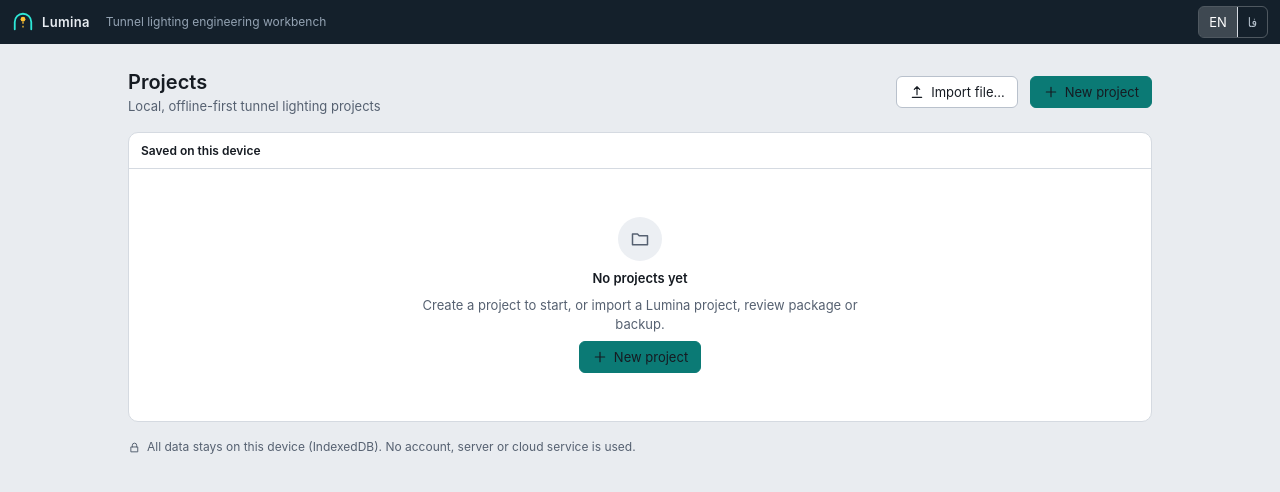
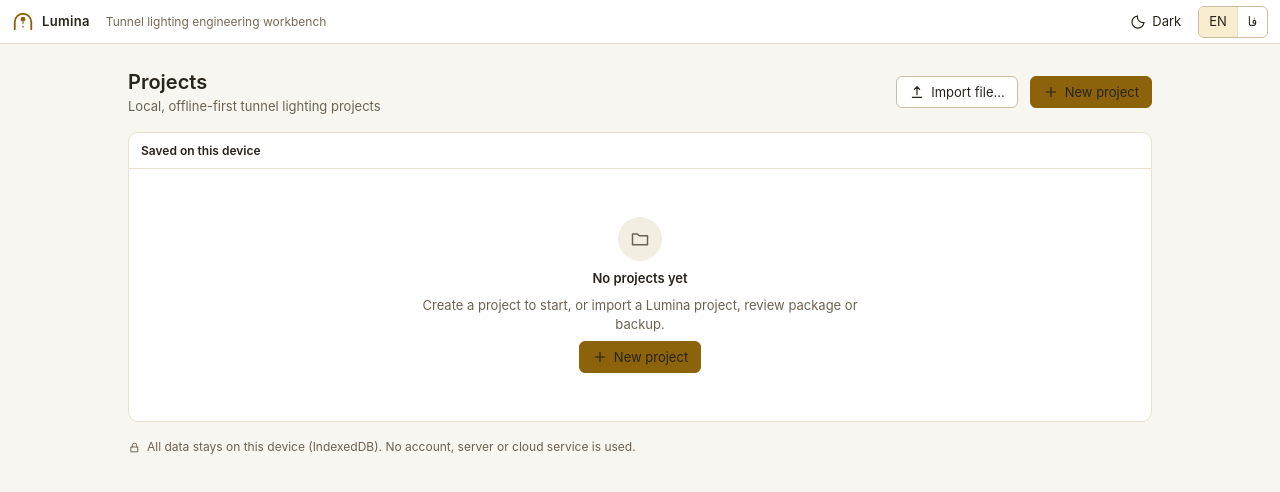
Before and after one commit to Amirmpm/lumina, a React (Vite) app: page / in a window 1280 px wide. Shown: the top 492 px of the page. Built offline with nearby package versions, Linux system fonts and the light colour scheme.

Commit message:
Add white and gold theme with dark mode

```diff
--- a/index.html
+++ b/index.html
@@ -3,7 +3,7 @@
   <head>
     <meta charset="UTF-8" />
     <meta name="viewport" content="width=device-width, initial-scale=1.0" />
-    <meta name="theme-color" content="#14202b" />
+    <meta name="theme-color" content="#ffffff" />
     <link rel="manifest" href="./manifest.webmanifest" />
     <link rel="icon" href="./icon.svg" type="image/svg+xml" />
     <title>Lumina — Tunnel Lighting Design &amp; Optimization</title>
--- a/src/App.tsx
+++ b/src/App.tsx
@@ -1,4 +1,4 @@
-import { useEffect } from 'react';
+import { useEffect, useLayoutEffect, useState } from 'react';
 import { useT } from './i18n';
 import { act, useS } from './ui/store';
 import type { Stage } from './ui/store';
@@ -16,14 +16,25 @@ const RAIL: { id: Stage; icon: string; k: string }[] = [
   { id: 'results', icon: 'chart', k: 'stage.results' }, { id: 'optimize', icon: 'wand', k: 'stage.optimize' }, { id: 'scenarios', icon: 'compare', k: 'stage.scenarios' }, { id: 'files', icon: 'folder', k: 'stage.files' },
 ];
 
+type Theme = 'light' | 'dark';
+function ThemeToggle({ theme, onToggle }: { theme: Theme; onToggle: () => void }) {
+  const t = useT();
+  const label = t(theme === 'light' ? 'theme.switchDark' : 'theme.switchLight');
+  return <button className="btn btn-ink btn-sm" onClick={onToggle} aria-label={label} title={label}>
+    {theme === 'light'
+      ? <svg width="16" height="16" viewBox="0 0 24 24" fill="none" stroke="currentColor" strokeWidth="1.8" aria-hidden="true"><path d="M20.9 13A9 9 0 0 1 11 3.1 9 9 0 1 0 20.9 13Z" /></svg>
+      : <svg width="16" height="16" viewBox="0 0 24 24" fill="none" stroke="currentColor" strokeWidth="1.8" strokeLinecap="round" aria-hidden="true"><circle cx="12" cy="12" r="4" /><path d="M12 2v2m0 16v2M4.93 4.93l1.41 1.41m11.32 11.32 1.41 1.41M2 12h2m16 0h2M4.93 19.07l1.41-1.41M17.66 6.34l1.41-1.41" /></svg>}
+    <span className="max-[700px]:hidden">{t(theme === 'light' ? 'theme.dark' : 'theme.light')}</span>
+  </button>;
+}
 function SaveChip() {
   const t = useT(); const s = useS((x) => x.save); const review = useS((x) => x.review);
   if (review) return <Chip tone="info"><Icon n="lock" s={11} />{t('save.readonly')}</Chip>;
   const at = s.at ? new Date(s.at).toLocaleTimeString([], { hour: '2-digit', minute: '2-digit' }) : '';
-  if (s.status === 'saved') return <span className="chip" style={{ background: 'rgba(255,255,255,.1)', color: '#bfe9e3' }}><Icon n="check" s={11} />{t('save.saved')} {at}</span>;
-  if (s.status === 'saving') return <span className="chip" style={{ background: 'rgba(255,255,255,.1)', color: '#d9e2ea' }}><Icon n="refresh" s={11} className="spin" />{t('save.saving')}</span>;
-  if (s.status === 'unsaved') return <span className="chip" style={{ background: 'rgba(255,200,80,.2)', color: '#ffd68a' }}>{t('save.unsaved')}</span>;
-  return <button className="chip" style={{ background: 'rgba(255,90,70,.25)', color: '#ffb4aa' }} onClick={() => act.saveNow()}><Icon n="alert" s={11} />{t('save.error')}</button>;
+  if (s.status === 'saved') return <Chip tone="ok"><Icon n="check" s={11} />{t('save.saved')} {at}</Chip>;
+  if (s.status === 'saving') return <Chip><Icon n="refresh" s={11} className="spin" />{t('save.saving')}</Chip>;
+  if (s.status === 'unsaved') return <Chip tone="warn">{t('save.unsaved')}</Chip>;
+  return <button className="chip chip-danger" onClick={() => act.saveNow()}><Icon n="alert" s={11} />{t('save.error')}</button>;
 }
 function StatusBar() {
   const m = useModel(); const t = useT(); const sel = useS((s) => s.sel); const { ev, status, issues, lum } = m;
@@ -37,22 +48,23 @@ function StatusBar() {
     <span className="num ltr text-[var(--muted)]">x = {sel.x.toFixed(1)} m</span>
   </footer>;
 }
-function Shell() {
+function Shell({ theme, onToggleTheme }: { theme: Theme; onToggleTheme: () => void }) {
   const t = useT(); const s = useS((x) => x); const p = s.project!; const m = useModel();
   const type = TUNNEL_TYPES.find((x) => x.id === p.tunnelType)!;
   return <>
-    <header className="h-11 shrink-0 flex items-center gap-2 px-3 text-[var(--ink-text)]" style={{ background: 'var(--ink)' }}>
-      <button className="flex items-center gap-2 pe-3 me-1 border-e border-white/15 h-7" onClick={() => act.setStage('projects')} title={t('nav.projects')} aria-label={t('nav.projects')}><LogoMark /><span className="font-semibold tracking-wide">Lumina</span></button>
-      <input aria-label={t('meta.name')} className="bg-transparent border border-transparent hover:border-white/25 focus:border-white/60 rounded px-2 h-7 font-medium min-w-[120px] max-w-[320px] w-[24ch]" value={p.name} disabled={s.review} onChange={(e) => act.update((x) => ({ ...x, name: e.target.value }), { coalesce: 'name' })} />
+    <header className="h-11 shrink-0 flex items-center gap-2 px-3 text-[var(--ink-text)] border-b border-[var(--border)]" style={{ background: 'var(--ink)' }}>
+      <button className="flex items-center gap-2 pe-3 me-1 border-e border-[var(--border)] h-7" onClick={() => act.setStage('projects')} title={t('nav.projects')} aria-label={t('nav.projects')}><LogoMark /><span className="font-semibold tracking-wide">Lumina</span></button>
+      <input aria-label={t('meta.name')} className="bg-transparent border border-transparent hover:border-[var(--border)] focus:border-[var(--accent)] rounded px-2 h-7 font-medium min-w-[120px] max-w-[320px] w-[24ch]" value={p.name} disabled={s.review} onChange={(e) => act.update((x) => ({ ...x, name: e.target.value }), { coalesce: 'name' })} />
       <Chip>{type.label[s.lang]}</Chip><SaveChip />
       <span className="flex-1" />
       <Btn variant="ink" sm iconOnly icon="undo" title={`${t('common.undo')} (Ctrl+Z)`} disabled={!s.past.length || s.review} onClick={() => act.undo()} />
       <Btn variant="ink" sm iconOnly icon="redo" title={`${t('common.redo')} (Ctrl+Shift+Z)`} disabled={!s.future.length || s.review} onClick={() => act.redo()} />
       <button className="btn btn-primary btn-sm" disabled={m.status === 'blocked' || s.review} onClick={() => act.calculate()} title={t('calc.runHelp')}><Icon n="play" s={14} />{t('calc.run')}{m.status === 'stale' || m.status === 'none' ? <span className="dot" style={{ background: '#ffd68a' }} /> : null}</button>
-      <div className="seg" style={{ background: 'transparent', borderColor: 'rgba(255,255,255,.25)' }} role="group" aria-label={t('common.language')}>
-        {(['en', 'fa'] as const).map((l) => <button key={l} aria-pressed={s.lang === l} onClick={() => act.setLang(l)} style={{ color: s.lang === l ? '#fff' : '#b8c4d0', background: s.lang === l ? 'rgba(255,255,255,.18)' : 'transparent' }}>{l === 'en' ? 'EN' : 'فا'}</button>)}</div>
-      <div className="seg" style={{ background: 'transparent', borderColor: 'rgba(255,255,255,.25)' }} role="group" aria-label={t('common.units')}>
-        {(['metric', 'imperial'] as const).map((u) => <button key={u} aria-pressed={s.unit === u} onClick={() => act.setUnit(u)} style={{ color: s.unit === u ? '#fff' : '#b8c4d0', background: s.unit === u ? 'rgba(255,255,255,.18)' : 'transparent' }}>{u === 'metric' ? 'm' : 'ft'}</button>)}</div>
+      <ThemeToggle theme={theme} onToggle={onToggleTheme} />
+      <div className="seg" role="group" aria-label={t('common.language')}>
+        {(['en', 'fa'] as const).map((l) => <button key={l} aria-pressed={s.lang === l} onClick={() => act.setLang(l)}>{l === 'en' ? 'EN' : 'فا'}</button>)}</div>
+      <div className="seg" role="group" aria-label={t('common.units')}>
+        {(['metric', 'imperial'] as const).map((u) => <button key={u} aria-pressed={s.unit === u} onClick={() => act.setUnit(u)}>{u === 'metric' ? 'm' : 'ft'}</button>)}</div>
     </header>
     {s.review && <Banner tone="info" icon="lock" actions={<Btn sm variant="primary" onClick={() => act.makeEditableCopy(' (copy)')}>{t('review.copy')}</Btn>}>{t('review.banner')}</Banner>}
     <div className="flex-1 flex min-h-0">
@@ -71,9 +83,17 @@ function Shell() {
     <StatusBar />
   </>;
 }
-function LogoMark() { return <svg width="22" height="22" viewBox="0 0 24 24" aria-hidden="true"><path d="M3 20V12a9 9 0 0118 0v8" fill="none" stroke="#2ee6d6" strokeWidth="2" strokeLinecap="round" /><circle cx="12" cy="9" r="2.6" fill="#ffc233" /><path d="M12 12v8" stroke="#ffc233" strokeWidth="1.4" strokeDasharray="2 2" /></svg>; }
+function LogoMark() { return <svg width="22" height="22" viewBox="0 0 24 24" aria-hidden="true"><path d="M3 20V12a9 9 0 0118 0v8" fill="none" stroke="var(--accent)" strokeWidth="2" strokeLinecap="round" /><circle cx="12" cy="9" r="2.6" fill="var(--accent)" /><path d="M12 12v8" stroke="var(--accent)" strokeWidth="1.4" strokeDasharray="2 2" /></svg>; }
 
 export default function App() {
+  const [theme, setTheme] = useState<Theme>(() => {
+    try { return localStorage.getItem('lumina.theme') === 'dark' ? 'dark' : 'light'; } catch { return 'light'; }
+  });
+  useLayoutEffect(() => {
+    document.documentElement.dataset.theme = theme;
+    try { localStorage.setItem('lumina.theme', theme); } catch { /* storage may be unavailable */ }
+  }, [theme]);
+  const toggleTheme = () => setTheme((current) => current === 'light' ? 'dark' : 'light');
   const t = useT(); const ready = useS((s) => s.ready); const project = useS((s) => s.project); const stage = useS((s) => s.stage); const lang = useS((s) => s.lang);
   useEffect(() => { void act.init(); }, []);
   useEffect(() => { document.documentElement.lang = lang; document.documentElement.dir = lang === 'fa' ? 'rtl' : 'ltr'; document.title = t('app.title'); }, [lang, t]);
@@ -88,10 +108,11 @@ export default function App() {
     window.addEventListener('keydown', k); return () => window.removeEventListener('keydown', k);
   }, []);
   return <div className="h-full flex flex-col" dir={lang === 'fa' ? 'rtl' : 'ltr'}>
-    {!ready ? <div className="h-full grid place-items-center text-[var(--muted)]"><Icon n="refresh" className="spin" s={24} /></div> : project && stage !== 'projects' ? <Shell /> : <>
-      <header className="h-11 shrink-0 flex items-center gap-2 px-3 text-[var(--ink-text)]" style={{ background: 'var(--ink)' }}><LogoMark /><span className="font-semibold tracking-wide">Lumina</span><span className="text-[var(--ink-muted)] text-[12px] ms-2">{t('app.tag')}</span><span className="flex-1" />
+    {!ready ? <div className="h-full grid place-items-center text-[var(--muted)]"><Icon n="refresh" className="spin" s={24} /></div> : project && stage !== 'projects' ? <Shell theme={theme} onToggleTheme={toggleTheme} /> : <>
+      <header className="h-11 shrink-0 flex items-center gap-2 px-3 text-[var(--ink-text)] border-b border-[var(--border)]" style={{ background: 'var(--ink)' }}><LogoMark /><span className="font-semibold tracking-wide">Lumina</span><span className="text-[var(--ink-muted)] text-[12px] ms-2">{t('app.tag')}</span><span className="flex-1" />
         {project && <Btn variant="ink" sm onClick={() => act.setStage('design')}>{t('nav.back', { name: project.name })}</Btn>}
-        <div className="seg" style={{ background: 'transparent', borderColor: 'rgba(255,255,255,.25)' }}>{(['en', 'fa'] as const).map((l) => <button key={l} aria-pressed={lang === l} onClick={() => act.setLang(l)} style={{ color: lang === l ? '#fff' : '#b8c4d0', background: lang === l ? 'rgba(255,255,255,.18)' : 'transparent' }}>{l === 'en' ? 'EN' : 'فا'}</button>)}</div></header>
+        <ThemeToggle theme={theme} onToggle={toggleTheme} />
+        <div className="seg" role="group" aria-label={t('common.language')}>{(['en', 'fa'] as const).map((l) => <button key={l} aria-pressed={lang === l} onClick={() => act.setLang(l)}>{l === 'en' ? 'EN' : 'فا'}</button>)}</div></header>
       <main className="flex-1 min-h-0"><Home /></main></>}
     <DialogHost /><ToastHost />
   </div>;
--- a/src/i18n/index.ts
+++ b/src/i18n/index.ts
@@ -7,6 +7,7 @@ type P = Record<string, string | number>;
 export const D: Record<string, [string, string]> = {
   'app.title': ['Lumina — Tunnel Lighting Design & Optimization', 'لومینا — طراحی و بهینه‌سازی روشنایی تونل'], 'app.tag': ['Tunnel lighting engineering workbench', 'میزکار مهندسی روشنایی تونل'],
   'common.back': ['Back', 'قبلی'], 'common.next': ['Next', 'بعدی'], 'common.cancel': ['Cancel', 'انصراف'], 'common.confirm': ['Confirm', 'تأیید'], 'common.delete': ['Delete', 'حذف'], 'common.edit': ['Edit', 'ویرایش'], 'common.save': ['Save', 'ذخیره'],
+  'theme.dark': ['Dark', 'تیره'], 'theme.light': ['Light', 'روشن'], 'theme.switchDark': ['Switch to dark theme', 'تغییر به حالت تیره'], 'theme.switchLight': ['Switch to light theme', 'تغییر به حالت روشن'],
   'common.undo': ['Undo', 'واگرد'], 'common.redo': ['Redo', 'ازنو'], 'common.language': ['Language', 'زبان'], 'common.units': ['Units', 'یکاها'],
   'nav.projects': ['Projects', 'پروژه‌ها'], 'nav.main': ['Workflow', 'گردش کار'], 'nav.shortcuts': ['Ctrl+Enter calculate · Ctrl+S save · Ctrl+Z undo', 'Ctrl+Enter محاسبه · Ctrl+S ذخیره · Ctrl+Z واگرد'], 'nav.back': ['Back to “{name}”', 'بازگشت به «{name}»'],
   'stage.wizard': ['Setup', 'تنظیمات پروژه'], 'stage.design': ['Design', 'طراحی'], 'stage.library': ['Luminaires', 'چراغ‌ها'], 'stage.results': ['Results', 'نتایج'], 'stage.optimize': ['Optimize', 'بهینه‌سازی'], 'stage.scenarios': ['Scenarios', 'سناریوها'], 'stage.files': ['Files & export', 'فایل و خروجی'],
--- a/src/index.css
+++ b/src/index.css
@@ -2,17 +2,30 @@
 
 /* ───────── Lumina design tokens ───────── */
 :root {
-  --bg: #e9ecf0; --surface: #ffffff; --surface-2: #f5f6f8; --surface-3: #eceff3;
-  --border: #d5dae1; --border-strong: #b9c1cc;
-  --text: #161b22; --muted: #566171; --faint: #8a94a3;
-  --ink: #14202b; --ink-2: #1d2d3b; --ink-text: #e8edf2; --ink-muted: #94a3b3;
-  --accent: #0b7a75; --accent-hover: #096661; --accent-soft: #dcefed; --accent-text: #fff;
-  --ok: #12714a; --ok-soft: #e0f3e9; --warn: #9a5b06; --warn-soft: #fdf0d9; --danger: #b42318; --danger-soft: #fde7e5; --info: #1d5fa8; --info-soft: #e3eefa;
+  color-scheme: light;
+  --bg: #f8f6f0; --surface: #ffffff; --surface-2: #fcfaf5; --surface-3: #f3eee2;
+  --border: #e9e0cf; --border-strong: #cbbd9f;
+  --text: #29241b; --muted: #6d6252; --faint: #918573;
+  --ink: #ffffff; --ink-2: #fcfaf5; --ink-text: #29241b; --ink-muted: #756a58;
+  --accent: #8c630a; --accent-hover: #705006; --accent-soft: #f9edcf; --accent-text: #ffffff;
+  --ok: #12714a; --ok-text: #fff; --ok-soft: #e0f3e9; --warn: #925507; --warn-soft: #fdf0d9; --danger: #b42318; --danger-soft: #fde7e5; --info: #1d5fa8; --info-soft: #e3eefa;
   --r: 6px; --r-lg: 10px; --h: 32px; --h-sm: 26px;
-  --shadow: 0 1px 2px rgba(20,32,43,.08), 0 4px 16px rgba(20,32,43,.08);
-  --shadow-lg: 0 12px 40px rgba(20,32,43,.25);
+  --shadow: 0 1px 2px rgba(67,48,14,.08), 0 4px 16px rgba(67,48,14,.08);
+  --shadow-lg: 0 12px 40px rgba(45,32,10,.22);
   --font: "Inter", "Vazirmatn", "Segoe UI", Tahoma, "Noto Sans Arabic", system-ui, -apple-system, sans-serif;
 }
+:root[data-theme="dark"] {
+  color-scheme: dark;
+  --bg: #171612; --surface: #22201a; --surface-2: #2b2820; --surface-3: #373226;
+  --border: #494235; --border-strong: #75684f;
+  --text: #f5f0e5; --muted: #c8bda9; --faint: #a29783;
+  --ink: #1d1b16; --ink-2: #29251d; --ink-text: #f5f0e5; --ink-muted: #c0b49e;
+  --accent: #edc467; --accent-hover: #f5d58a; --accent-soft: #443719; --accent-text: #211a0c;
+  --ok: #80d5a9; --ok-text: #10281a; --ok-soft: #1d3d2e; --warn: #f0c47a; --warn-soft: #49361c; --danger: #ffaaa1; --danger-soft: #4c2926; --info: #9dc8fa; --info-soft: #24384f;
+  --shadow: 0 1px 3px rgba(0,0,0,.25), 0 4px 16px rgba(0,0,0,.2);
+  --shadow-lg: 0 12px 40px rgba(0,0,0,.5);
+}
+
 * { box-sizing: border-box; }
 html, body, #root { height: 100%; }
 body { margin: 0; background: var(--bg); color: var(--text); font: 13px/1.45 var(--font); -webkit-font-smoothing: antialiased; overflow: hidden; }
@@ -36,7 +49,7 @@ button, input, select, textarea { font: inherit; color: inherit; }
   .btn-sm { height: var(--h-sm); padding: 0 8px; font-size: 12px; }
   .btn-icon { width: var(--h); padding: 0; } .btn-icon.btn-sm { width: var(--h-sm); }
   .btn-ink { background: transparent; border-color: transparent; color: var(--ink-text); }
-  .btn-ink:hover:not(:disabled) { background: rgba(255,255,255,.1); }
+  .btn-ink:hover:not(:disabled) { background: var(--surface-3); }
   .input { height: var(--h); width: 100%; padding: 0 8px; border: 1px solid var(--border-strong); border-radius: var(--r); background: var(--surface); }
   .input:hover { border-color: var(--faint); } .input[aria-invalid="true"] { border-color: var(--danger); background: var(--danger-soft); }
   textarea.input { height: auto; padding: 6px 8px; }
--- a/src/ui/Analysis.tsx
+++ b/src/ui/Analysis.tsx
@@ -118,7 +118,7 @@ export function Optimize() {
 }
 
 // ───────────────────────────────────────── Scenarios
-const PALETTE = ['#0b7a75', '#c26a00', '#3d5a99', '#8a3b6b'];
+const PALETTE = ['#8c630a', '#c26a00', '#3d5a99', '#8a3b6b'];
 export function Scenarios() {
   const t = useT(); const p = useS((s) => s.project)!; const review = useS((s) => s.review); useS((s) => s.evalV);
   const [chosen, setChosen] = useState<string[]>([]);
--- a/src/ui/Wizard.tsx
+++ b/src/ui/Wizard.tsx
@@ -66,7 +66,7 @@ export function Wizard() {
     <nav aria-label={t('wiz.steps')} className="w-60 shrink-0 border-e border-[var(--border)] bg-[var(--surface)] p-3 flex flex-col gap-1 overflow-auto">
       <div className="label px-2 pb-1">{t('wiz.title')}</div>
       {STEPS.map((s, i) => { const e = s.groups.length ? errsFor(s.groups) : p.name.trim() ? 0 : 1; return <button key={s.id} onClick={() => setStep(i)} aria-current={i === step ? 'step' : undefined} className="flex items-center gap-2.5 px-2 py-2 rounded-md text-start hover:bg-[var(--surface-3)]" style={i === step ? { background: 'var(--accent-soft)', color: 'var(--accent)' } : undefined}>
-        <span className="w-5 h-5 rounded-full grid place-items-center text-[11px] font-bold shrink-0" style={{ background: e ? 'var(--danger-soft)' : i < step ? 'var(--ok)' : 'var(--surface-3)', color: e ? 'var(--danger)' : i < step ? '#fff' : 'var(--muted)' }}>{e ? '!' : i < step ? <Icon n="check" s={11} /> : i + 1}</span><span className="font-medium">{t('wiz.s.' + s.id)}</span></button>; })}
+        <span className="w-5 h-5 rounded-full grid place-items-center text-[11px] font-bold shrink-0" style={{ background: e ? 'var(--danger-soft)' : i < step ? 'var(--ok)' : 'var(--surface-3)', color: e ? 'var(--danger)' : i < step ? 'var(--ok-text)' : 'var(--muted)' }}>{e ? '!' : i < step ? <Icon n="check" s={11} /> : i + 1}</span><span className="font-medium">{t('wiz.s.' + s.id)}</span></button>; })}
       <div className="mt-auto p-2 rounded-md bg-[var(--surface-2)] text-[12px] text-[var(--muted)]"><div className="font-semibold text-[var(--text)] mb-1">{t('wiz.provSummary')}</div><div className="flex gap-1.5 flex-wrap"><Chip>{cnt.default} {t('prov.default')}</Chip><Chip tone="warn">{cnt.estimate} {t('prov.estimate')}</Chip><Chip tone="accent">{cnt.user} {t('prov.user')}</Chip></div><p className="mt-1.5">{t('wiz.provHelp')}</p></div>
     </nav>
     <div className="flex-1 min-w-0 overflow-auto"><div className="max-w-3xl mx-auto p-6">
--- a/src/ui/Workbench.tsx
+++ b/src/ui/Workbench.tsx
@@ -70,7 +70,7 @@ export function Workbench() {
   const jump = (dir: 1 | -1) => { const xs = [...new Set(pos.map((q) => +q.x.toFixed(4)))].sort((a, b) => a - b); const nx = dir > 0 ? xs.find((x) => x > selX + 1e-6) : [...xs].reverse().find((x) => x < selX - 1e-6); if (nx !== undefined) act.select({ x: nx, lum: pos.findIndex((q) => +q.x.toFixed(4) === nx) }); };
   void lumX;
   useEffect(() => { if (sel.x > geom.L) act.select({ x: geom.L / 2 }); }, [geom.L, sel.x]);
-  const panelTitle = (k: string, icon: string) => <div className="absolute top-2 start-2 z-10 chip" style={{ background: 'rgba(255,255,255,.88)', backdropFilter: 'blur(2px)' }}><Icon n={icon} s={11} />{t(k)}</div>;
+  const panelTitle = (k: string, icon: string) => <div className="absolute top-2 start-2 z-10 chip" style={{ background: 'var(--surface)', backdropFilter: 'blur(2px)' }}><Icon n={icon} s={11} />{t(k)}</div>;
   const cell = (k: string, icon: string, node: React.ReactNode, cls = '') => <div className={'relative min-h-0 min-w-0 border border-[var(--border)] rounded-lg overflow-hidden bg-white ' + cls}>{panelTitle(k, icon)}{node}</div>;
 
   return <div className="flex h-full min-h-0">
--- a/src/ui/kit.tsx
+++ b/src/ui/kit.tsx
@@ -136,7 +136,7 @@ export function PolarPlot({ ph, size = 230 }: { ph: Photometry; size?: number })
     [...ph.G].reverse().forEach((g) => { const j = ph.G.indexOf(g); const r = (b[j] / peak) * R, th = (g * Math.PI) / 180; pts.push(`${c - r * Math.sin(th)},${c + r * Math.cos(th)}`); }); return pts.join(' '); };
   return <svg width={size} height={size} role="img" aria-label="polar" style={{ direction: 'ltr' }}>{[0.25, 0.5, 0.75, 1].map((f) => <circle key={f} cx={c} cy={c} r={R * f} fill="none" stroke="var(--border)" />)}
     <line x1={c} x2={c} y1={c - R} y2={c + R} stroke="var(--border)" /><line x1={c - R} x2={c + R} y1={c} y2={c} stroke="var(--border)" />
-    <polyline points={path(0, 180)} fill="rgba(11,122,117,.12)" stroke="var(--accent)" strokeWidth="1.8" /><polyline points={path(90, 270)} fill="none" stroke="var(--warn)" strokeWidth="1.6" strokeDasharray="5 3" />
+    <polyline points={path(0, 180)} fill="var(--accent-soft)" stroke="var(--accent)" strokeWidth="1.8" /><polyline points={path(90, 270)} fill="none" stroke="var(--warn)" strokeWidth="1.6" strokeDasharray="5 3" />
     <text x={c} y={size - 4} textAnchor="middle" fontSize="10" fill="var(--faint)">0°</text><text x={c + R + 2} y={c - 3} textAnchor="end" fontSize="10" fill="var(--faint)">90°</text><text x={6} y={12} fontSize="10" fill="var(--faint)">{Math.round(peak)} cd</text></svg>;
 }
 export function verdictChip(v: string, t: (k: string) => string) {
```
Also changed, not shown: src/ui/draw.ts (+4 -4 lines), public/icon.svg, public/manifest.webmanifest, 1 other file (tests, documents, lock files or other folders).
